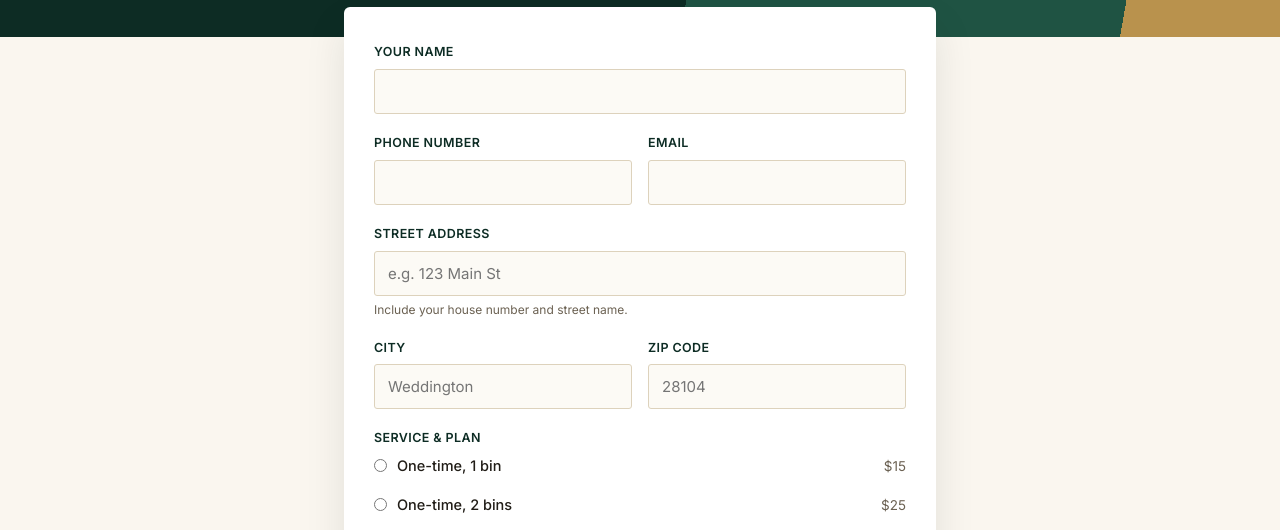
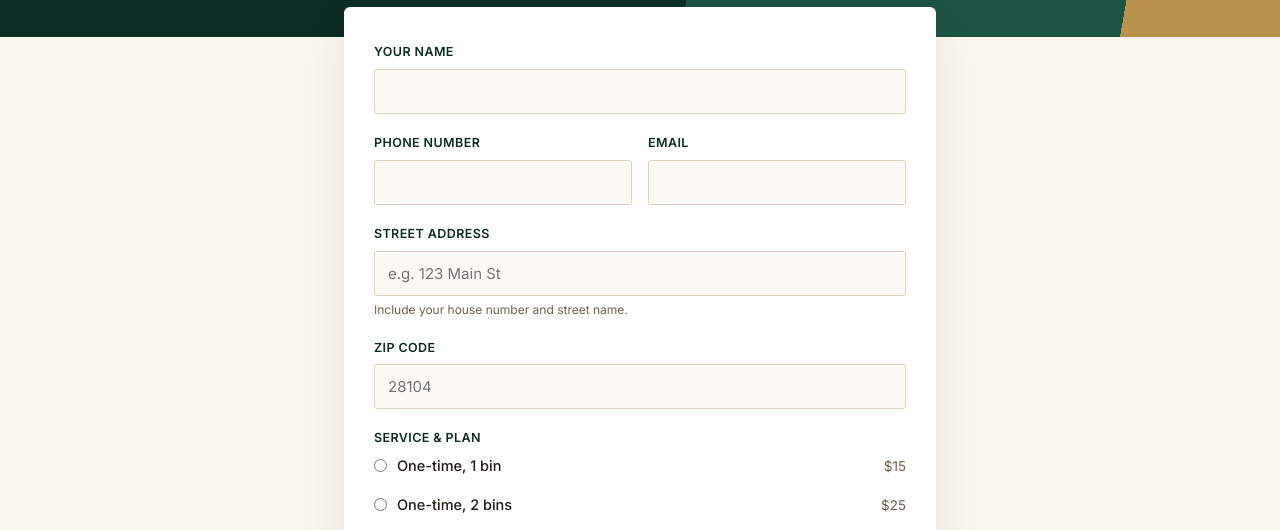
Before and after one commit to sd6d8g82md-collab/squeege, a plain HTML site: page book.html in a window 1280 px wide. Shown: the part 267-797 px from the top of the page. Drawn offline with Linux system fonts and the light colour scheme.

Commit message:
Update book.html

```diff
--- a/book.html
+++ b/book.html
@@ -192,18 +192,12 @@
         <label>Street Address</label>
         <input type="text" name="address" id="addressField" placeholder="e.g. 123 Main St" required>
         <div class="field-hint" id="addressHint">Include your house number and street name.</div>
+      </div>      <div class="field">
+        <label>ZIP Code</label>
+        <input type="text" name="zip" id="zipField" inputmode="numeric" maxlength="5" placeholder="28104" required>
       </div>
 
-      <div class="row2">
-        <div class="field">
-          <label>City</label>
-          <input type="text" name="city" placeholder="Weddington">
-        </div>
-        <div class="field">
-          <label>ZIP Code</label>
-          <input type="text" name="zip" id="zipField" inputmode="numeric" maxlength="5" placeholder="28104" required>
-        </div>
-      </div>
+
       <div class="area-warning" id="areaWarning"></div>
 
       <div class="field">
```
